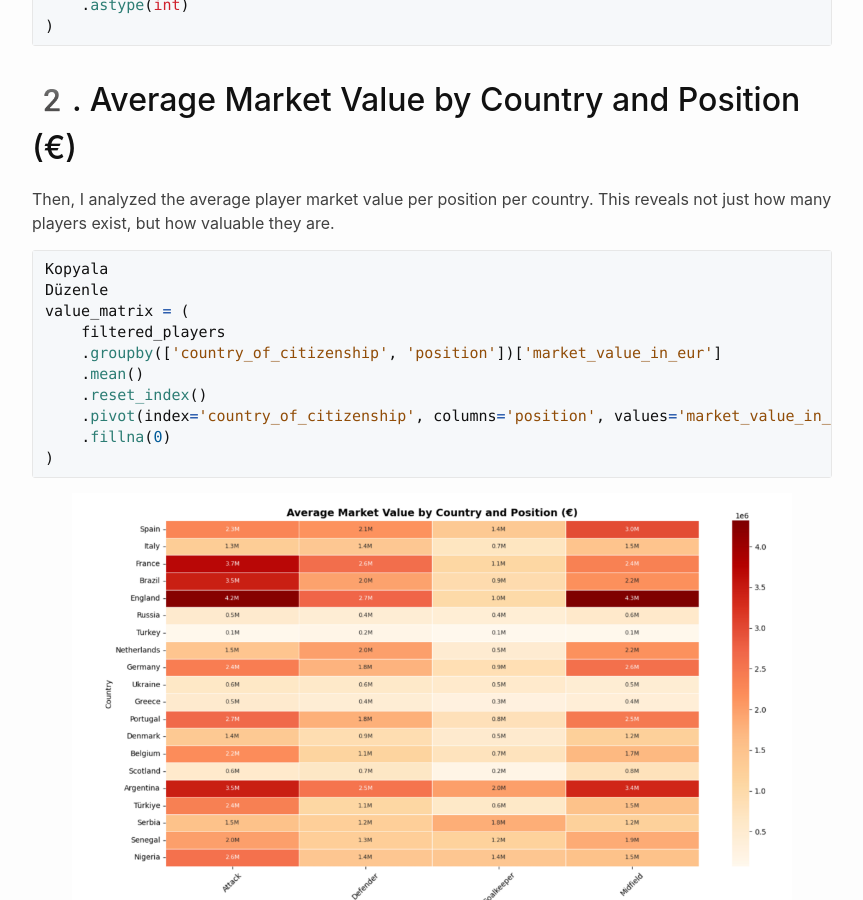
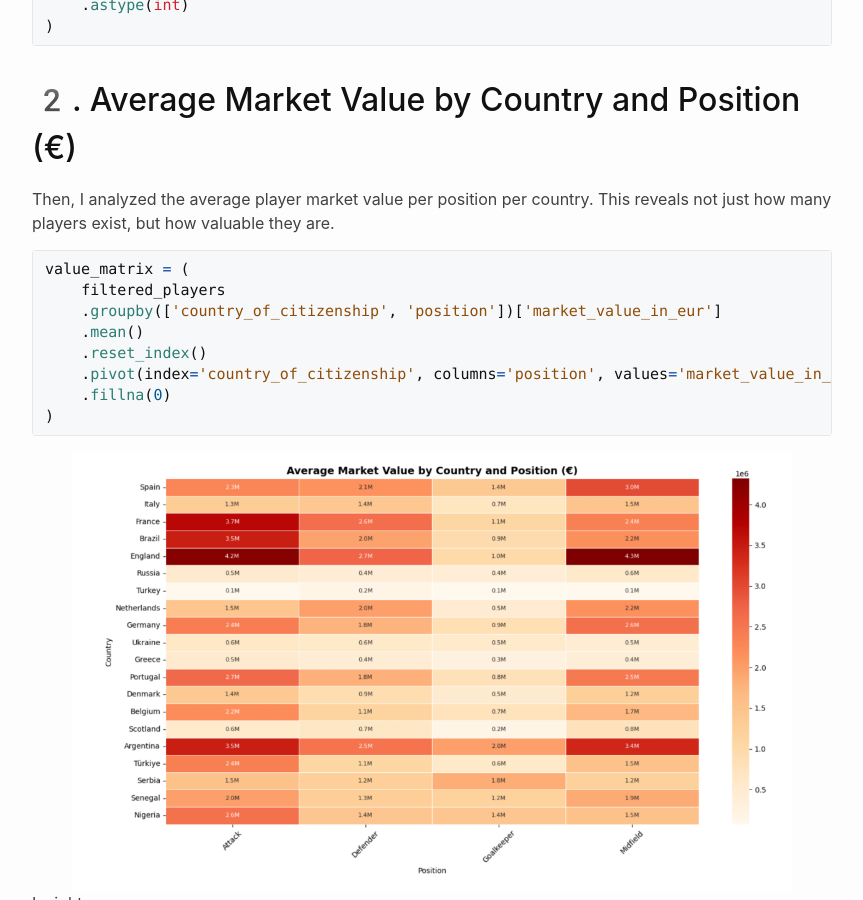
Before and after one commit to emirdogann/emirdogann.github.io, a Jekyll site: the page built from _posts/2025-04-19-football-analytics.md, in a window 1280 px wide and 900 px high, scrolled down 1027 px. Shown: the whole window, without its empty margins (208-1071 px from the left). Built offline with Jekyll 4.4.1, drawn with Linux system fonts in a browser that asks for light colours.

Commit message:
fix typo

````diff
--- a/_posts/2025-04-19-football-analytics.md
+++ b/_posts/2025-04-19-football-analytics.md
@@ -41,8 +41,6 @@ position_matrix = (
 Then, I analyzed the average player market value per position per country. This reveals not just how many players exist, but how valuable they are.
 
 ```python
-Kopyala
-Düzenle
 value_matrix = (
     filtered_players
     .groupby(['country_of_citizenship', 'position'])['market_value_in_eur']
@@ -91,8 +89,6 @@ Turkey has unstable trends with Midfielders being the strongest.
 I also visualized the top 1000 most valuable players to understand global trends in football wealth.
 
 ```python
-Kopyala
-Düzenle
 top_1000 = filtered_players.sort_values('market_value_in_eur', ascending=False).head(1000)
 
 top1000_country_position_value = (
````
Also changed, not shown: 2 other files.
